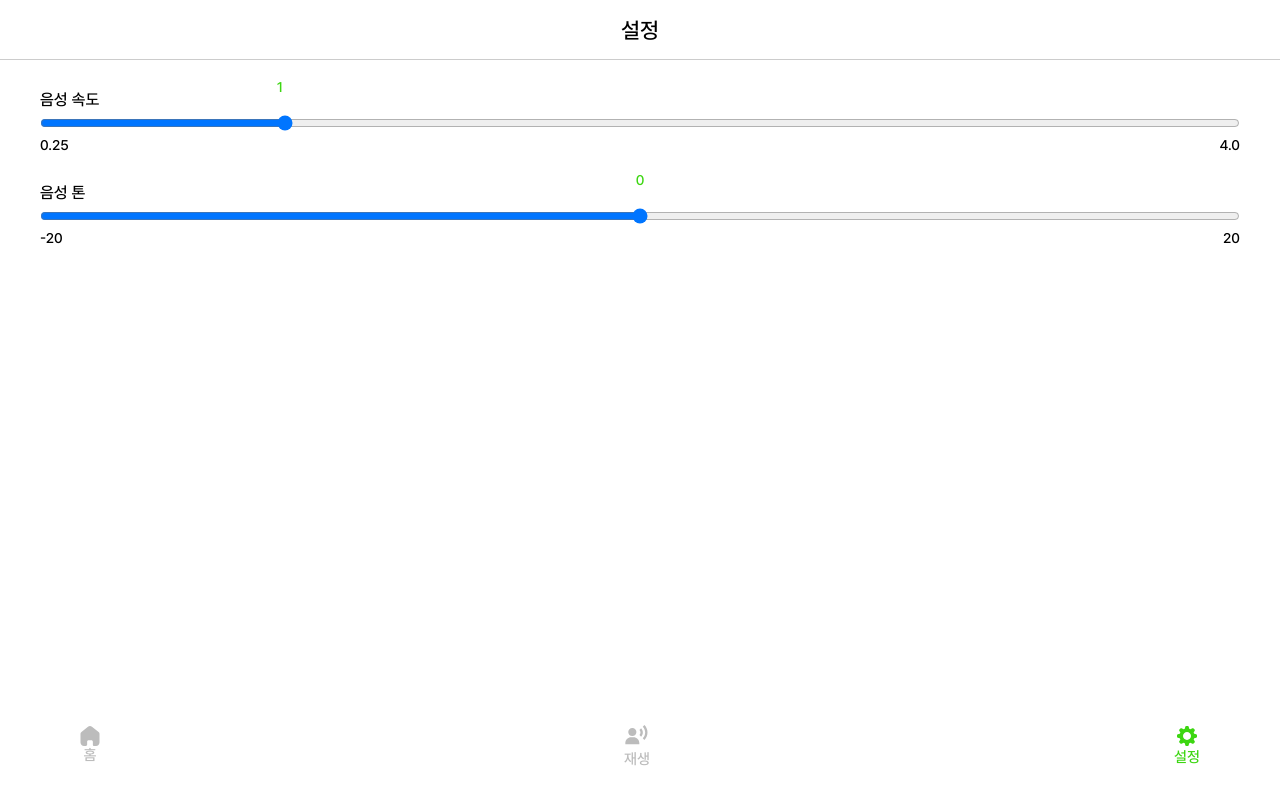
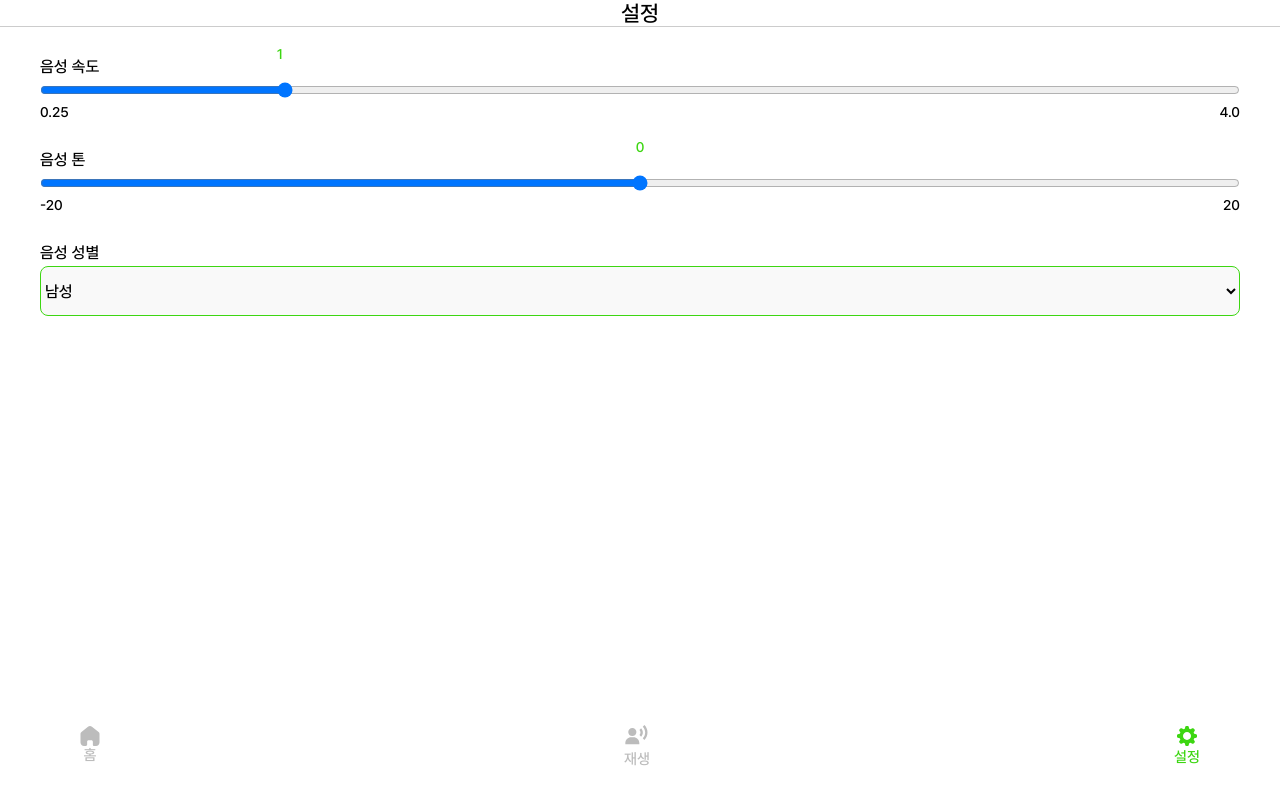
Before and after one commit to chooseongwoo/VoiceNote, a Next.js app: page /setting in a window 1280 px wide. Built offline with nearby package versions, Linux system fonts and the light colour scheme.

Commit message:
add :: setting 퍼블리싱

```diff
--- a/src/app/setting/page.tsx
+++ b/src/app/setting/page.tsx
@@ -34,6 +34,14 @@ export default function Setting() {
           value={tone}
           handleChange={handleToneChange}
         />
+        <_.SelectContainer>
+          <_.Label>음성 성별</_.Label>
+          <_.Select>
+            <_.Option value="남성">남성</_.Option>
+            <_.Option value="여성">여성</_.Option>
+          </_.Select>
+        </_.SelectContainer>
+        <_.Button>확인</_.Button>
       </_.Content>
       <MenuBar selectState={3} />
     </_.Layout>
--- a/src/app/setting/style.ts
+++ b/src/app/setting/style.ts
@@ -28,3 +28,45 @@ export const Content = styled.div`
   flex-direction: column;
   gap: 30px;
 `;
+
+export const Label = styled.p`
+  font-size: 16px;
+  font-weight: 500;
+`;
+
+export const SelectContainer = styled.div`
+  display: flex;
+  flex-direction: column;
+  gap: 4px;
+`;
+
+export const Select = styled.select`
+  width: 100%;
+  height: 50px;
+  border: 1px solid #3dd612;
+  background-color: #f9f9f9;
+  border-radius: 8px;
+  font-size: 16px;
+  &:focus {
+    outline: none;
+    border-color: #2ca905;
+  }
+  color: #000;
+`;
+
+export const Option = styled.option`
+  font-size: 16px;
+  background-color: #ffffff;
+  color: #000;
+`;
+
+export const Button = styled.button`
+  width: 100%;
+  padding: 10px 0px 11px;
+  border-radius: 10px;
+  background-color: ${(props) => (1 ? "#3dd612" : "#bcbcbc")};
+  color: #fff;
+  font-size: 24px;
+  font-weight: 500;
+  margin-top: 80%;
+`;
```
